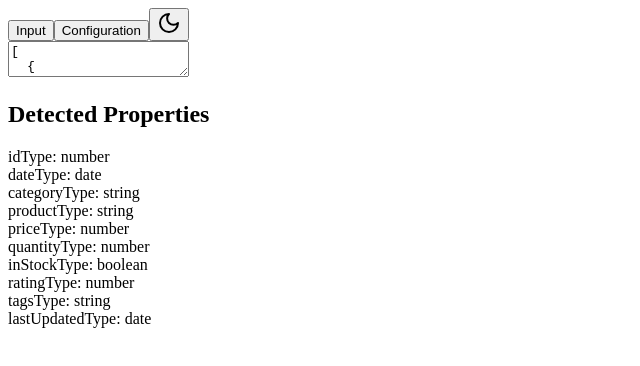
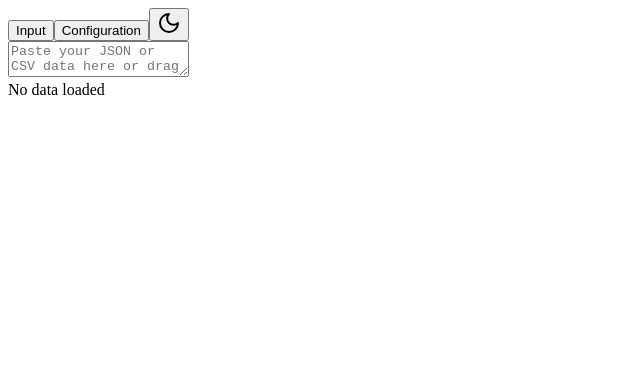
Before and after one commit to AikeHillbrands/vizkey, a React (Vite) app: page / in a window 1280 px wide. Shown: the top 366 px of the page, without its empty margins (0-640 px from the left). Built offline with nearby package versions, Linux system fonts and the light colour scheme; the HTML template or start-up script is replaced by a standard one.

Commit message:
Small changes

```diff
--- a/src/App.tsx
+++ b/src/App.tsx
@@ -5,7 +5,6 @@ import { DataInput } from "./components/DataInput"
 import { ChartingPage } from "./components/ChartingPage"
 import { TabLayout } from "./components/TabLayout"
 import { InputRecord } from "./types"
-import { EXAMPLE_DATA } from "./example-data"
 import { processInput } from "./utils/process-inputs"
 
 ChartJS.register(...registerables)
@@ -13,9 +12,7 @@ ChartJS.register(...registerables)
 function App() {
   const [activeTab, setActiveTab] = useState<"data" | "config">("data")
 
-  const [inputText, setInputText] = useState(
-    JSON.stringify(EXAMPLE_DATA, null, 2)
-  )
+  const [inputText, setInputText] = useState("")
 
   const inputData = useMemo(() => {
     const data = tryParseInputData(inputText)
--- a/src/example-data.ts
+++ /dev/null
@@ -1,124 +0,0 @@
-import {  InputRecord } from "./types"
-
-export const EXAMPLE_DATA: InputRecord[] = [
-  {
-    id: 1,
-    date: "2024-01-01",
-    category: "Electronics",
-    product: "Laptop",
-    price: 1299.99,
-    quantity: 5,
-    inStock: true,
-    rating: "4.5",
-    tags: "tech,computer,work",
-    lastUpdated: "2024-03-15T14:31:12Z",
-  },
-  {
-    id: 2,
-    date: "2024-01-02",
-    category: "Books",
-    product: "JavaScript Guide",
-    price: 49.99,
-    quantity: 20,
-    inStock: true,
-    rating: "4.8",
-    tags: "programming,education,tech",
-    lastUpdated: "2024-03-14T09:15:12Z",
-  },
-  {
-    id: 3,
-    date: "2024-01-03",
-    category: "Electronics",
-    product: "Smartphone",
-    price: 899.99,
-    quantity: 8,
-    inStock: false,
-    rating: "4.2",
-    tags: "tech,mobile,communication",
-    lastUpdated: "2024-03-13T16:45:30Z",
-  },
-  {
-    id: 4,
-    date: "2024-01-03",
-    category: "Clothing",
-    product: "Winter Jacket",
-    price: 89.99,
-    quantity: 15,
-    inStock: true,
-    rating: "4.6",
-    tags: "winter,outdoor,fashion",
-    lastUpdated: "2024-03-13T11:20:55Z",
-  },
-  {
-    id: 5,
-    date: "2024-01-04",
-    category: "Books",
-    product: "TypeScript Handbook",
-    price: 39.99,
-    quantity: 25,
-    inStock: true,
-    rating: "4.9",
-    tags: "programming,education,tech",
-    lastUpdated: "2024-03-12T16:30:01Z",
-  },
-  {
-    id: 6,
-    date: "2024-01-04",
-    category: "Electronics",
-    product: "Wireless Headphones",
-    price: 199.99,
-    quantity: 0,
-    inStock: false,
-    rating: "4.7",
-    tags: "tech,audio,wireless",
-    lastUpdated: "2024-03-12T14:15:00Z",
-  },
-  {
-    id: 7,
-    date: "2024-01-05",
-    category: "Food",
-    product: "Organic Coffee",
-    price: 15.99,
-    quantity: 50,
-    inStock: true,
-    rating: "4.4",
-    tags: "beverage,organic,fair-trade",
-    lastUpdated: "2024-03-11T09:45:00Z",
-  },
-  {
-    id: 8,
-    date: "2024-01-05",
-    category: "Clothing",
-    product: "Running Shoes",
-    price: 129.99,
-    quantity: 12,
-    inStock: true,
-    rating: "4.3",
-    tags: "sports,footwear,running",
-    lastUpdated: "2024-03-11T08:30:00Z",
-  },
-  {
-    id: 9,
-    date: "2024-01-06",
-    category: "Food",
-    product: "Green Tea",
-    price: 8.99,
-    quantity: 75,
-    inStock: true,
-    rating: "4.1",
-    tags: "beverage,healthy,organic",
-    lastUpdated: "2024-03-10T15:20:00Z",
-  },
-  {
-    id: 10,
-    date: "2024-01-06",
-    category: "Books",
-    product: "React Cookbook",
-    price: 45.99,
-    quantity: 18,
-    inStock: true,
-    rating: "4.6",
-    tags: "programming,education,tech",
-    lastUpdated: "2024-03-10T13:10:00Z",
-  },
-]
```
